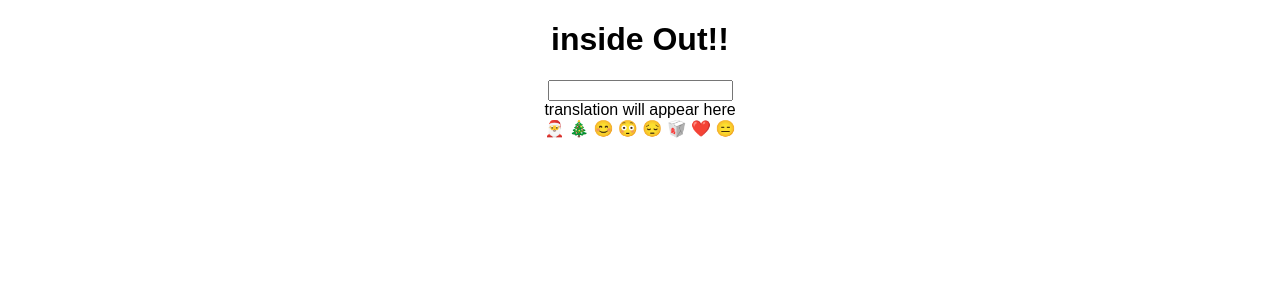
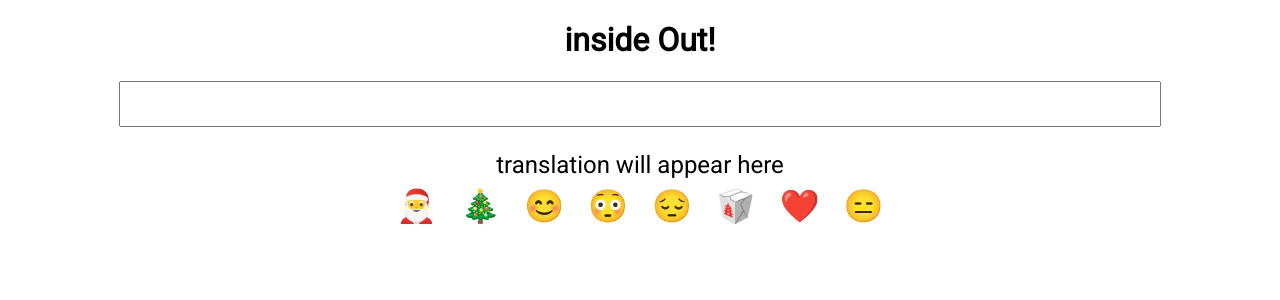
Before and after one commit to varenaggarwal/Emoji-Interpreter, a React (Create React App) app: page / in a window 1280 px wide. Shown: the top 300 px of the page. Built offline with nearby package versions, Linux system fonts and the light colour scheme.

Commit message:
add style

```diff
--- a/src/App.js
+++ b/src/App.js
@@ -35,10 +35,10 @@
 
   return (
     <div className="App">
-      <h1>inside Out!!</h1>
+      <h1>inside Out!</h1>
       <input onChange={onChangeHandler} />
-      <div>{emoji}</div>
-      <div>{emojiMeaningOutput}</div>
+      <div className="largeFont">{emoji}</div>
+      <div className="largeFont">{emojiMeaningOutput}</div>
       {emojilist.map((emoji) => (
         <span onClick={() => emojiClickHandler(emoji)}> {emoji} </span>
       ))}
--- a/src/styles.css
+++ b/src/styles.css
@@ -1,4 +1,22 @@
+@import url("https://fonts.googleapis.com/css2?family=Roboto&display=swap");
+
 .App {
   font-family: sans-serif;
   text-align: center;
+  font-family: "Roboto", sans-serif;
 }
+
+input {
+  padding: 1em;
+  width: 80%;
+}
+
+.largeFont {
+  font-size: x-large;
+  padding: 0.5rem;
+}
+span {
+  font-size: 2rem;
+  padding: 0.5rem;
+  cursor: pointer;
+}
```
